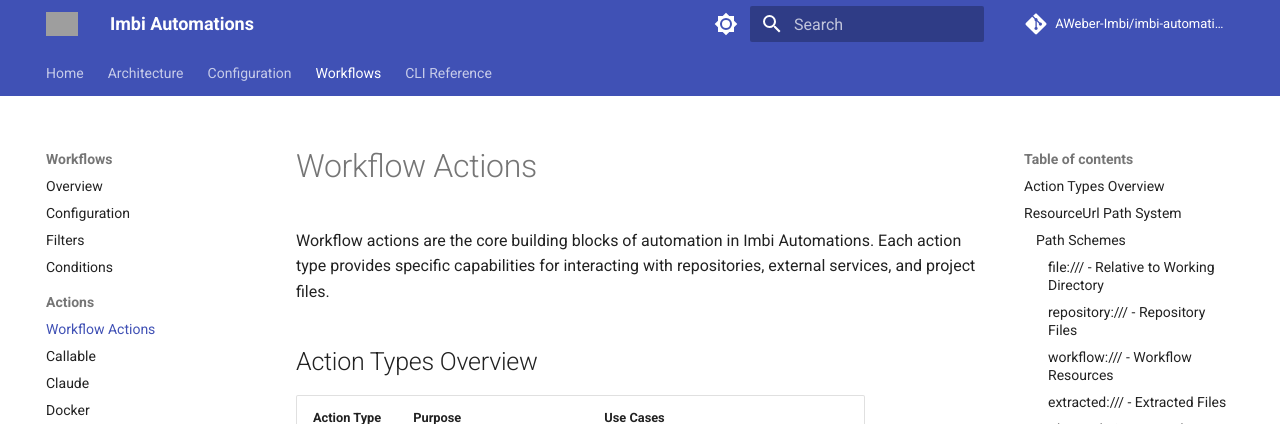
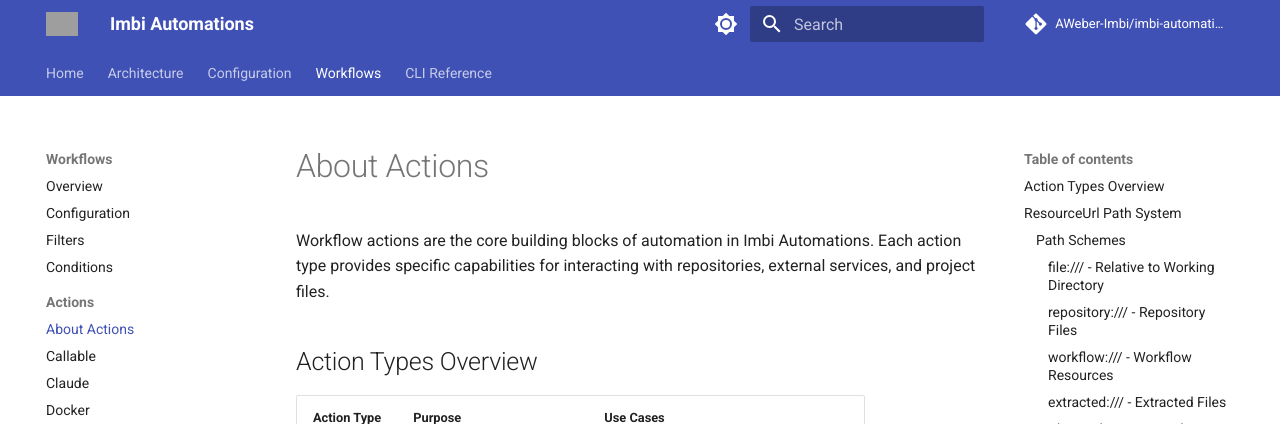
Before and after one commit to AWeber-Imbi/imbi-automations-cli, an MkDocs documentation site: the page built from docs/actions/index.md, in a window 1280 px wide and 900 px high. Shown: the top 424 px of the window. Built offline with MkDocs 1.6.1 and Material for MkDocs 9.7.7, drawn with Linux system fonts in a browser that asks for light colours; comment, search, counter and statistics services are not loaded; grey boxes are pictures that could not be loaded.

```diff
--- a/docs/actions/index.md
+++ b/docs/actions/index.md
@@ -1,4 +1,4 @@
-# Workflow Actions
+# About Actions
 
 Workflow actions are the core building blocks of automation in Imbi Automations. Each action type provides specific capabilities for interacting with repositories, external services, and project files.
 
```
Also changed, not shown: docs/workflow-conditions.md (+13 -0 lines), docs/workflow-configuration.md (+46 -0 lines), docs/workflow-filters.md (+10 -0 lines).
